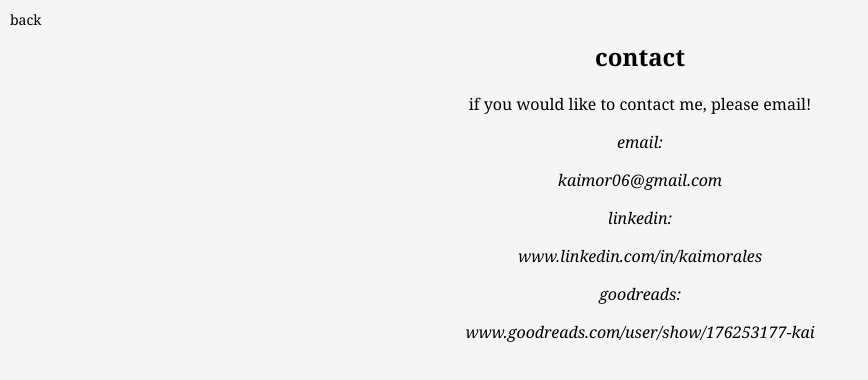
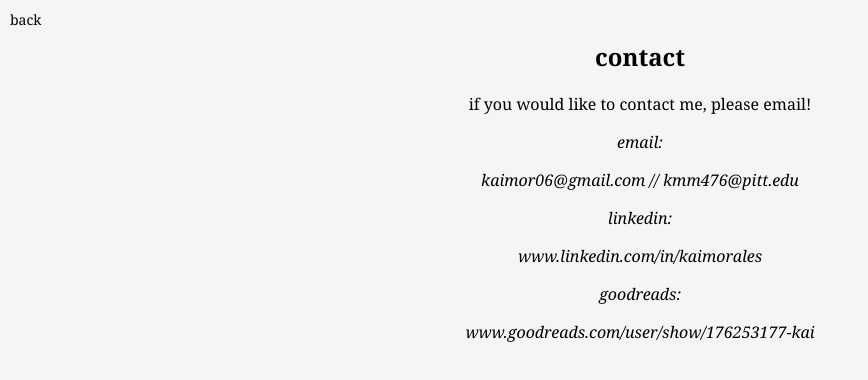
Before and after one commit to p1yte/website, a plain HTML site: page contact.html in a window 1280 px wide. Shown: the whole page, without its empty margins (0-868 px from the left). Drawn offline with Linux system fonts and the light colour scheme.

Commit message:
Update contact.html

```diff
--- a/contact.html
+++ b/contact.html
@@ -42,7 +42,7 @@
     <p></p>
     <em>email:</em>
     <p></p>
-    <em>kaimor06@gmail.com</em>
+    <em>kaimor06@gmail.com // kmm476@pitt.edu</em>
     <p></p>
     <em>linkedin:</em>
     <p></p>
```
